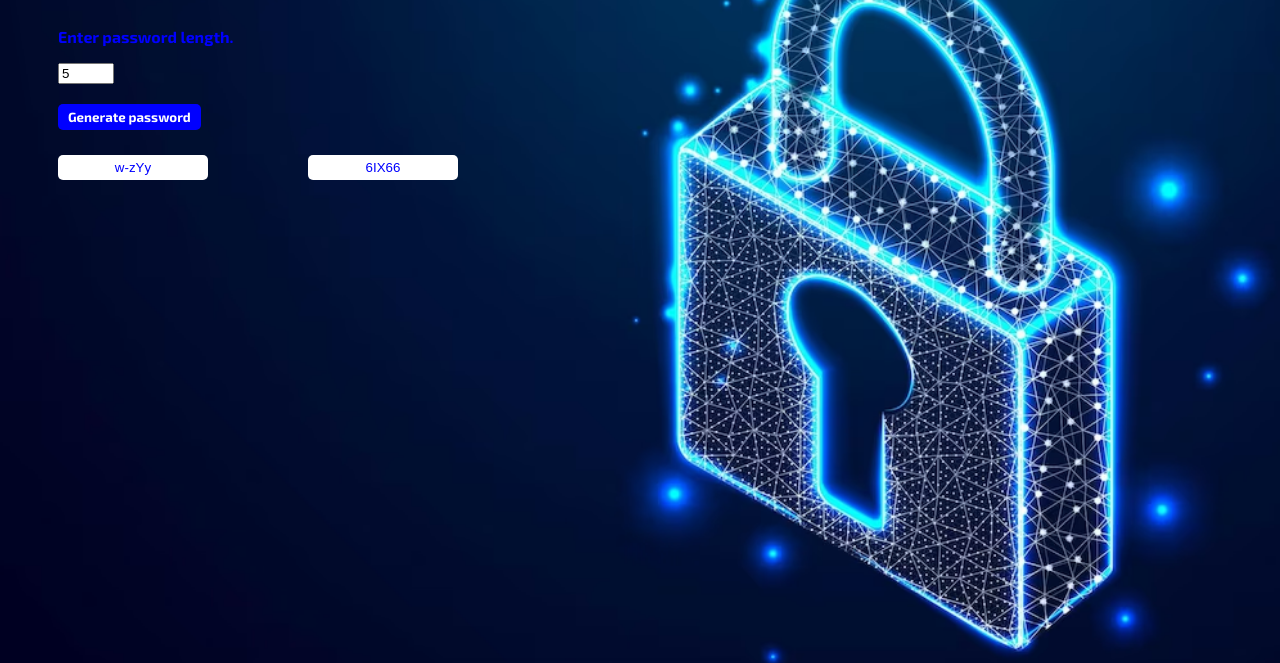
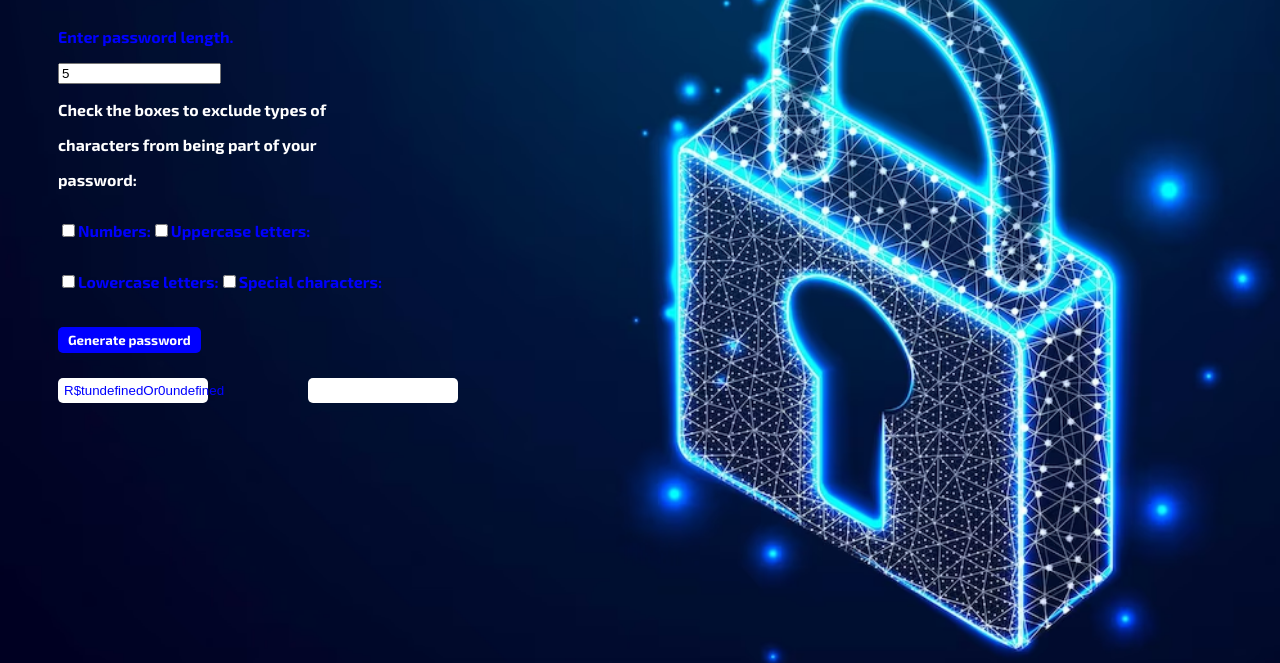
Before and after one commit to Tailsthedark/PasswordGenerator, a plain HTML site: page passwordIndex.html in a window 1280 px wide. Both pictures are taken after typing "5" into the empty fields and a click on the button "Generate password". Shown: the part 205-868 px from the top of the page. Drawn offline with Linux system fonts and the light colour scheme.

Commit message:
to be continued
vichwa tatu

```diff
--- a/passwordIndex.css
+++ b/passwordIndex.css
@@ -11,9 +11,34 @@ body{
     height: 100vh;
     font-family: tech;
 }
+.header{
+    color:blue;
+    margin: 60px 50px 30px 50px;
+    }
+    #h2{
+        color:white;
+    }
+
 #input{
     margin: 0 50px;
     color: blue;
+}
+#length{
+    width: 155px;
+}
+#Exclude{
+    color: white;
+    margin: 0 50px;
+}
+#exclude{
+    color: blue;
+    display: flex;
+    margin: 0 50px;
+}
+#exclude2{
+    color: blue;
+    display: flex;
+    margin: 0 50px;
 }
 #generate-btn{
     padding: 5px 10px;
@@ -26,14 +51,7 @@ body{
 }
 #generate-btn:hover{
     padding: 10px 15px;
-    transition: padding 0.5s;
-}
-.header{
-color:blue;
-margin: 60px 50px 30px 50px;
-}
-#h2{
-    color:white;
+     transition: padding 0.5s;
 }
 
 .box-gen{
--- a/passwordIndex.html
+++ b/passwordIndex.html
@@ -13,6 +13,23 @@
             <p>Enter password length.</p>
             <input id = "length" type ="number" min="8" max="14" placeholder="Enter number for length">
         </div>
+        <div id="Exclude">
+        <p >Check the boxes to exclude types of</p>
+        <p>characters from being part of your </p>
+        <p>password:</p>
+         </div>
+        <div id = "exclude">
+            <input type ="checkbox">
+            <p>Numbers:</p>
+            <input type ="checkbox">
+            <p>Uppercase letters:</p>
+        </div>
+        <div id = "exclude2">
+            <input type ="checkbox">
+            <p>Lowercase letters:</p>
+            <input type ="checkbox">
+            <p>Special characters:</p>
+            </div>
         <button id="generate-btn">Generate password</button>
         <div class="box-gen">
             <button id="o1"></button>
--- a/passwordIndex.js
+++ b/passwordIndex.js
@@ -6,13 +6,28 @@ let key1 =""
 let key2 =""
 let randomIndex = Math.floor(Math.random()*store.length)
 
+
 //size.addEventListener("input", generatePassword)
+function getuppercase(){
+    return Math.floor(Math.random() * 26)//0 -25
+}
+function getlowercase(){
+    let nev = (Math.floor(Math.random() *52) + 26)
+    return nev
+    // return (Math.floor(Math.random() *52) + 26)//26-51
+}
+function getnumber(){
+    return (Math.floor(Math.random() * 62) + 36)//52-61
+}
+function getspecial(){
+    return (Math.floor(Math.random() *store.length) + 62)//62 - end of array
 
+}
 document.getElementById("generate-btn").addEventListener("click",function(){
     generatePassword()
 }
 )
-function generatePassword(){
+/*function generatePassword(){
 
     let size = document.getElementById("length")
     console.log(size.value)
@@ -31,4 +46,19 @@ function generatePassword(){
     document.getElementById("o1").textContent = key1
     document.getElementById("o2").textContent = key2
     //document.getElementById("length").value = 0
+}*/
+function generatePassword(){
+    let size = document.getElementById("length")
+    let x = 0
+    for (let i = 0; i < size.value/4; i++){
+        x = getuppercase()
+        key1 += store[x]
+        x = getlowercase()
+        key1 += store[x]
+        x = getnumber()
+        key1 += store[x]
+        x = getspecial()
+        key1 += store[x]
+    }
+    document.getElementById("o1").textContent = key1
 }
```
